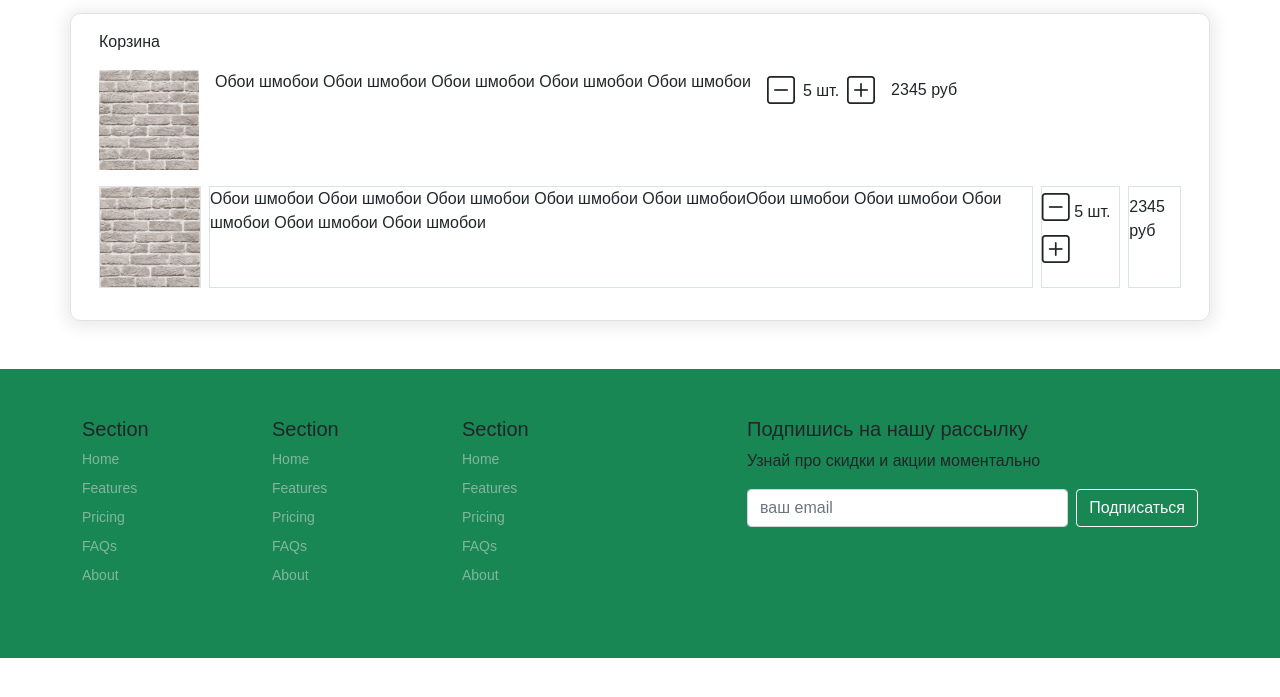
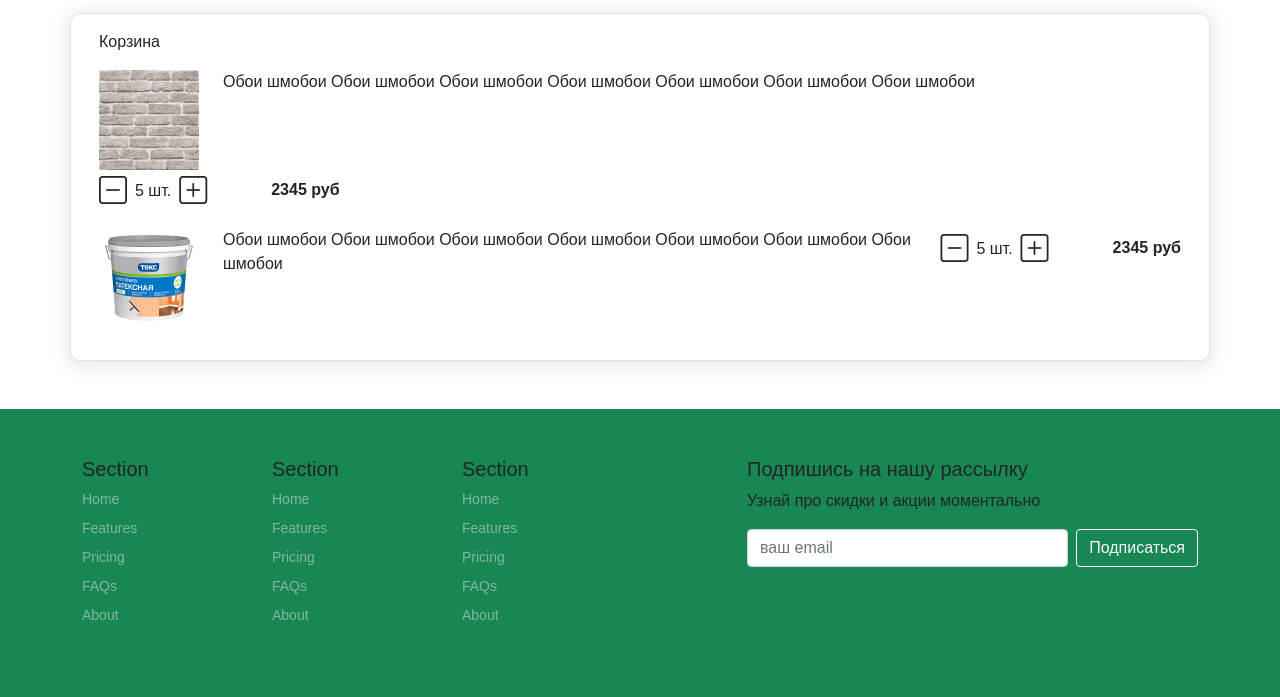
Before and after one commit to statik2002/WebShopFront, a plain HTML site: page cart.html in a window 1280 px wide. Shown: the part 139-836 px from the top of the page. Before the commit the page ends 800 px from the top, so only its background shows below. Drawn offline with nearby package versions, Linux system fonts and the light colour scheme.

Commit message:
update cart page

```diff
--- a/cart.html
+++ b/cart.html
@@ -345,7 +345,9 @@
       </div>
     </ul>
     <!--End header-->
-    <div class="container">
+
+    <!--Cart items-->
+    <div class="container-lg">
       <div class="row border mt-3 p-3 widget">
         <div class="col-12">
           <div class="row">
@@ -354,40 +356,62 @@
             </div>
           </div>
           <!--Product 1-->
-          <div class="d-flex flex-row gap-3 pb-3">
-            <div class="">
+          <div class="row pb-3">
+            <div class="col-auto">
+              <div class="row">
+                <div class="col-auto">
                   <img class="" src="media/oboi.webp" alt="" style="max-height: 100px; width: auto;">
                 </div>
-            <div class="">Обои шмобои Обои шмобои Обои шмобои Обои шмобои Обои шмобои</div>
-            <div class="d-flex align-items-start">
+                <div class="col">
+                  <div class="col">Обои шмобои Обои шмобои Обои шмобои Обои шмобои Обои шмобои Обои шмобои Обои шмобои</div>
+                </div>
+
+              </div>
+            </div>
+            <div class="col-md">
+              <div class="row h-100">
+                <div class="col-auto">
+                  <div class="d-flex gap-3">
+                    <div class="d-flex align-items-start pe-5">
                       <div class="d-flex gap-2 align-items-center">
                         <a href="#" class=""><i class="bi bi-dash-square fs-3 text-dark"></i></a>
                         5 шт.
                         <a href="#"><i class="bi bi-plus-square fs-3 text-dark"></i></a>
                       </div>
                     </div>
-            <div class="pt-2">2345 руб</div>
+                    <div class="pt-2 fw-bold">2345 руб</div>
+                  </div>
+                </div>
+              </div>
+            </div>
           </div>
           <!--Product 2-->
-          <div class="d-flex gap-2 pb-3">
-            <div class="border">
-              <img class="" src="media/oboi.webp" alt="" style="max-height: 100px; width: auto;">
+          <div class="row pb-3">
+            <div class="col-auto">
+              <img class="" src="media/14370.jpeg" alt="" style="max-height: 100px; width: auto;">
             </div>
-            <div class="border">Обои шмобои Обои шмобои Обои шмобои Обои шмобои Обои шмобоиОбои шмобои Обои шмобои Обои шмобои Обои шмобои Обои шмобои</div>
-            <div class="border">
-              <div class="flex-fill align-items-center">
-                <a href="#"><i class="bi bi-dash-square fs-3 text-dark"></i></a>
+            <div class="col">
+              <div class="row h-100">
+                <div class="col">Обои шмобои Обои шмобои Обои шмобои Обои шмобои Обои шмобои Обои шмобои Обои шмобои</div>
+                <div class="col-auto">
+                  <div class="d-flex gap-3">
+                    <div class="d-flex align-items-start pe-5">
+                      <div class="d-flex gap-2 align-items-center">
+                        <a href="#" class=""><i class="bi bi-dash-square fs-3 text-dark"></i></a>
                         5 шт.
                         <a href="#"><i class="bi bi-plus-square fs-3 text-dark"></i></a>
                       </div>
                     </div>
-            <div class="flex-fill pt-2 border">2345 руб</div>
+                    <div class="pt-2 fw-bold">2345 руб</div>
                   </div>
                 </div>
               </div>
             </div>
-    <!--Cart items-->
-
+          </div>
+          <!--Products end-->
+        </div>
+      </div>
+    </div>
     <!--End Cart items-->
 
     <!--Bottom nav fixed-->
```
Lines whose indentation alone changed are shown as unchanged.
